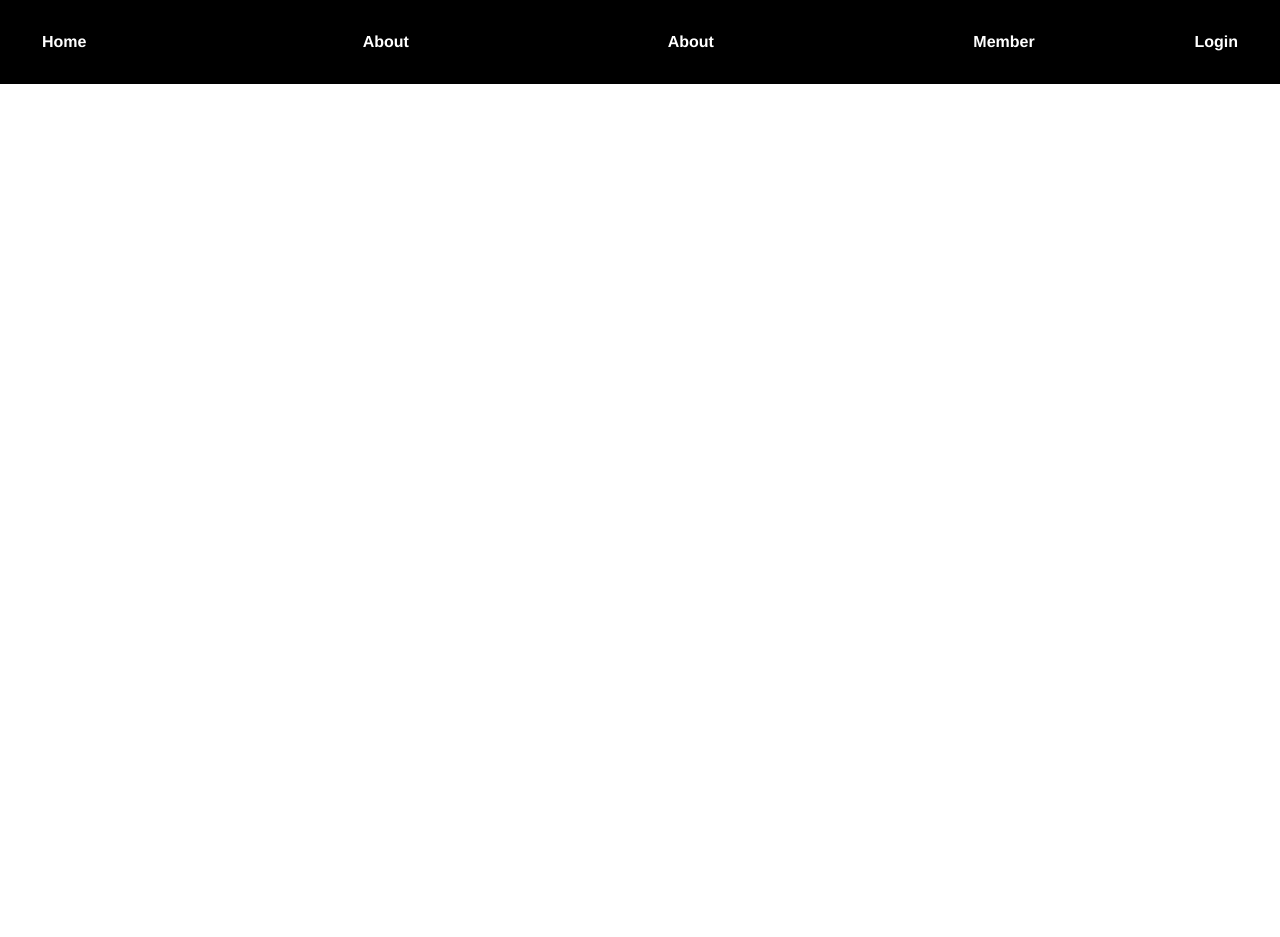
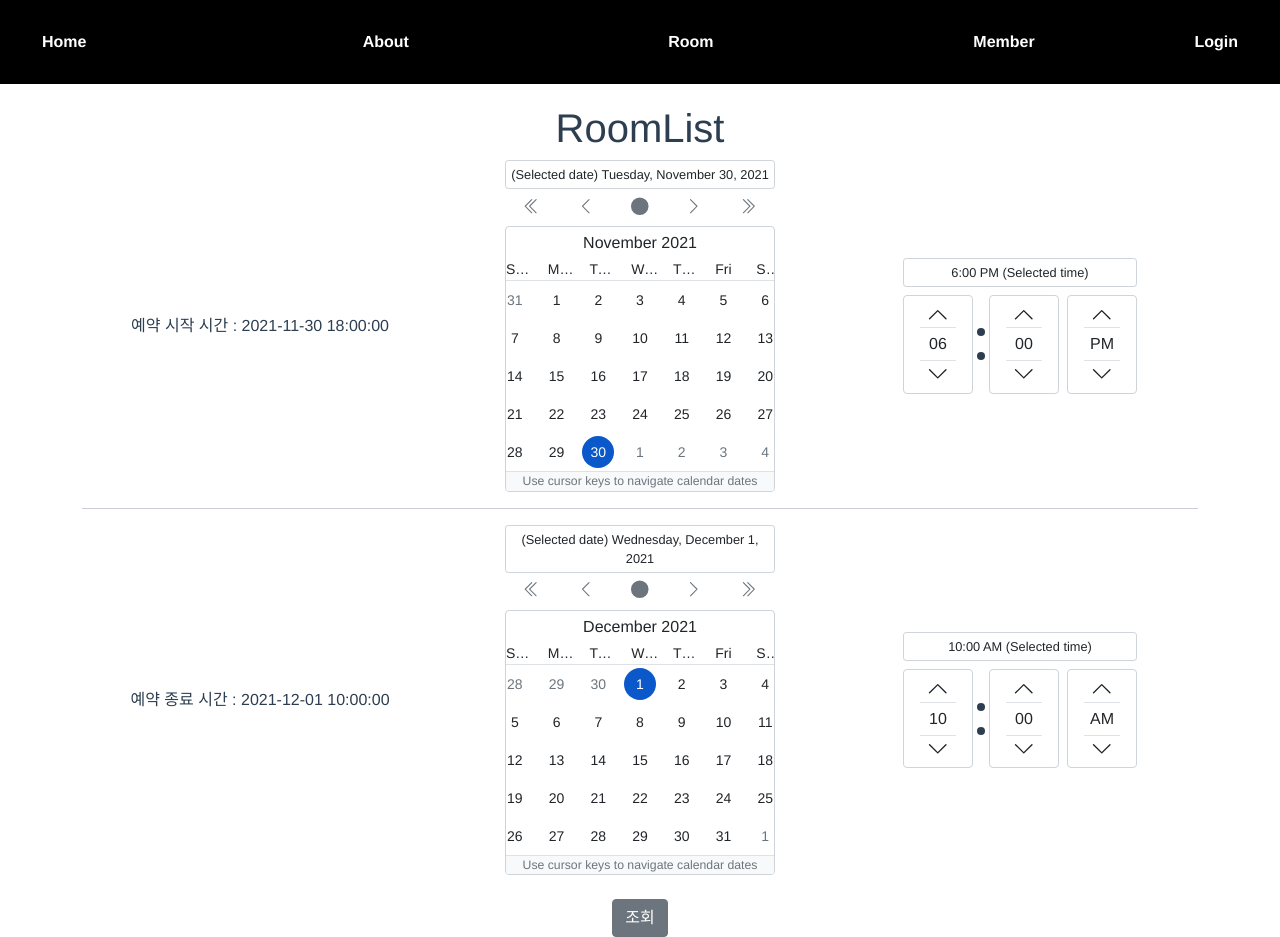
Before and after one commit to redjen8/yanolja, a Vue app in the folder yanolja-front/: page /room in a window 1280 px wide. Before the commit the page ends 800 px from the top, so only its background shows below. Built offline with nearby package versions, Linux system fonts and the light colour scheme.

Commit message:
implemented room list search page, linked room search api with it

```diff
--- a/yanolja-front/src/App.vue
+++ b/yanolja-front/src/App.vue
@@ -10,7 +10,7 @@
             <router-link to="/about">About</router-link>
           </b-col>
           <b-col sm="3">
-            <router-link to="/about">About</router-link>
+            <router-link to="/room">Room</router-link>
           </b-col>
           <b-col sm="2" align="end">
             <router-link to="/member">Member</router-link>
--- a/yanolja-front/src/router/index.js
+++ b/yanolja-front/src/router/index.js
@@ -27,6 +27,11 @@ const routes = [
     path: '/login',
     name: 'Login',
     component: () => import('../views/Login')
+  },
+  {
+    path: '/room',
+    name: 'RoomList',
+    component: () => import('../views/RoomList')
   }
 ]
 
--- a/yanolja-front/src/views/Member.vue
+++ b/yanolja-front/src/views/Member.vue
@@ -5,26 +5,24 @@
     </b-row>
     <br>
     <b-row align-v="center" class="my-1">
-      <b-col sm="3">
+      <b-col sm="6">
         <label>E-mail: </label>
       </b-col>
-      <b-col sm="5">
+      <b-col sm="6">
         <b-form-input id="signupInputEmail" type="email" placeholder="이메일을 입력해주세요."></b-form-input>
       </b-col>
     </b-row>
 
     <b-row align-v="center" class="my-1">
-      <b-col sm="3">
+      <b-col sm="6">
         <label>비밀번호: </label>
       </b-col>
-      <b-col sm="5">
+      <b-col sm="6">
         <b-form-input id="signupInputPassword" type="password" placeholder="비밀번호를 입력해주세요."></b-form-input>
       </b-col>
     </b-row>
 
-    <b-row class="my-1">
       <b-button id="btnSignupConfirm" sm="3" @click="postUserSignupData()">확인</b-button>
-    </b-row>
   </b-container>
 </template>
 
--- /dev/null
+++ b/yanolja-front/src/views/RoomList.vue
@@ -0,0 +1,79 @@
+<template>
+  <b-container>
+    <b-row>
+      <h1>RoomList</h1>
+    </b-row>
+    <b-row align-v="center">
+      <b-col sm="4">
+        예약 시작 시간 : {{ startDate }} {{ startTime }}
+      </b-col>
+      <b-col sm="4">
+        <b-calendar id="calendarStartDate" v-model="startDate" selected-variant="primary"></b-calendar>
+      </b-col>
+      <b-col sm="4">
+        <b-time id="timePickerStartTime" v-model="startTime"></b-time>
+      </b-col>
+    </b-row>
+    <hr>
+    <b-row align-v="center">
+      <b-col sm="4">
+        예약 종료 시간 : {{ endDate }} {{ endTime }}
+      </b-col>
+      <b-col sm="4">
+        <b-calendar id="calendarEndDate" v-model="endDate" selected-variant="primary"></b-calendar>
+      </b-col>
+      <b-col sm="4">
+        <b-time id="timePickerEndTime" v-model="endTime"></b-time>
+      </b-col>
+    </b-row>
+
+    <br>
+    <b-button id="btnSelectConditionRoom" @click="getRoomListAvailable()">조회</b-button>
+  </b-container>
+</template>
+
+<script>
+import axios from 'axios'
+
+let now = new Date();
+const todayDate = now.getFullYear() + "-" + ("00" + (now.getMonth() + 1)).slice(-2) + "-" + ("00" + now.getDate()).slice(-2)
+now.setDate(now.getDate() + 1)
+const tomorrowDate = now.getFullYear() + "-" + ("00" + (now.getMonth() + 1)).slice(-2) + "-" + ("00" + now.getDate()).slice(-2)
+
+export default {
+  name: "RoomList",
+  data: () => {
+    return {
+      startDate: todayDate,
+      startTime: '18:00:00',
+      endDate: tomorrowDate,
+      endTime: '10:00:00',
+    }
+  },
+  methods: {
+    getRoomListAvailable() {
+      const conditionStart = this.startDate + " " + this.startTime
+      const conditionEnd = this.endDate + " " + this.endTime
+
+      const params = new URLSearchParams([[ "conditionStart", conditionStart], ["conditionEnd", conditionEnd]])
+      axios
+        .get("http://localhost:9000/api/room/search/available", { params
+          // headers: {
+          //   'Content-Type': 'application/json;charset=UTF-8',
+          //   'Access-Control-Allow-Origin': "*",
+          // }
+        })
+        .then(res => {
+          alert(JSON.stringify(res.data))
+        })
+        .catch(err => {
+          console.log(err)
+        })
+    },
+  }
+}
+</script>
+
+<style scoped>
+
+</style>
```
Also changed, not shown: yanolja-front/package.json (+6 -1 lines), 1 other file (tests, documents, lock files or other folders).
